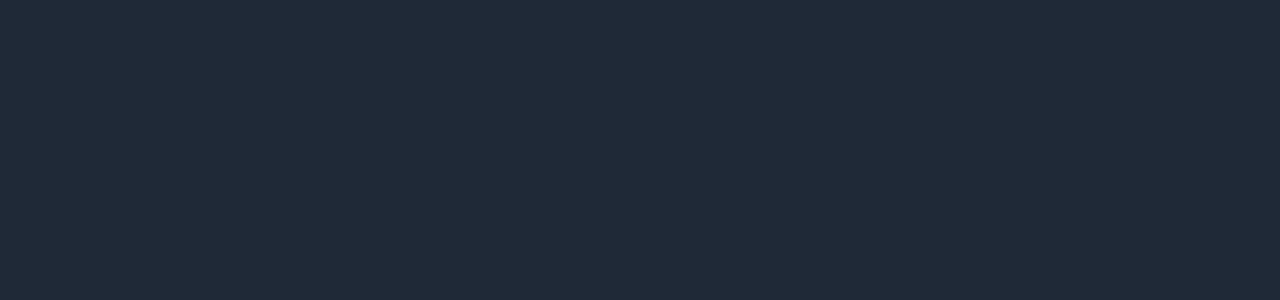
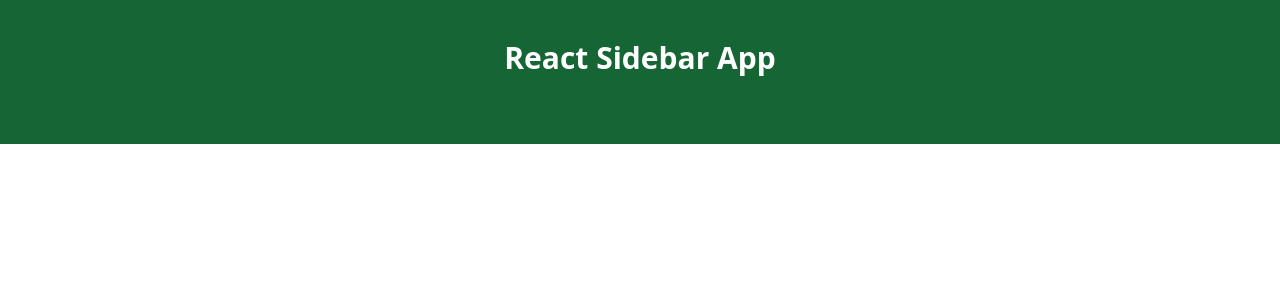
Before and after one commit to christoffergranstedt/react-sidebar, a React (Create React App) app: page / in a window 1280 px wide. Shown: the top 300 px of the page. Built offline with nearby package versions, Linux system fonts and the light colour scheme.

Commit message:
adding Header

```diff
--- a/src/App.tsx
+++ b/src/App.tsx
@@ -1,16 +1,19 @@
 import React from 'react'
 import { BrowserRouter as Router, Route, Routes } from 'react-router-dom'
+
 import { HomePage } from './Pages/HomePage/HomePage'
+import { Header } from './Components/Header/Header'
 
 function App () {
   return (
-    <div className="bg-gray-800 h-screen text-white">
+    <>
+      <Header/>
       <Router>
         <Routes>
           <Route path='/' element={<HomePage/>}></Route>
         </Routes>
       </Router>
-    </div>
+    </>
   )
 }
 
--- /dev/null
+++ b/src/Components/Header/Header.tsx
@@ -0,0 +1,9 @@
+import React from 'react'
+
+export const Header: React.FC = () => {
+  return (
+    <header className="h-36 bg-green-800 text-center pt-10">
+      <h1 className="font-semibold text-3xl text-white">React Sidebar App</h1>
+    </header>
+  )
+}
```
Also changed, not shown: src/Components/SideBar/SideBar.tsx (added, +8 -0 lines).
